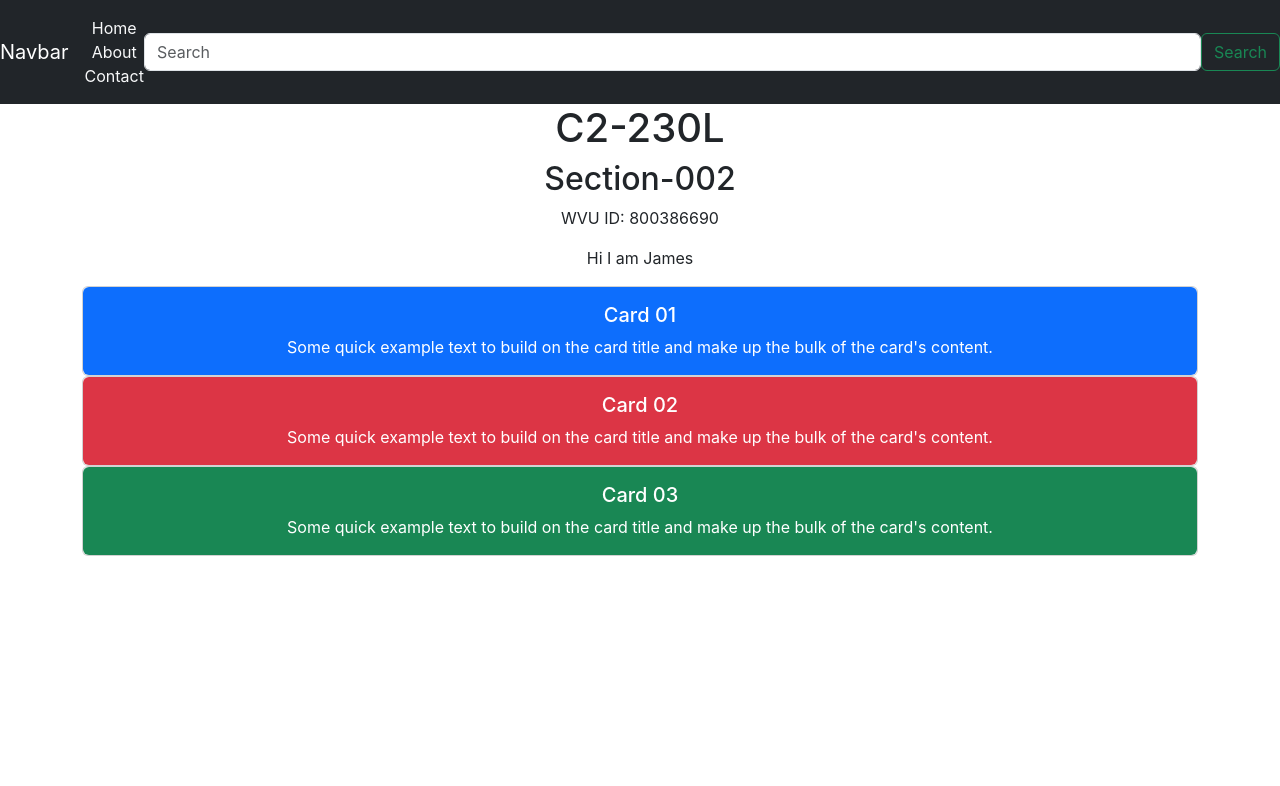
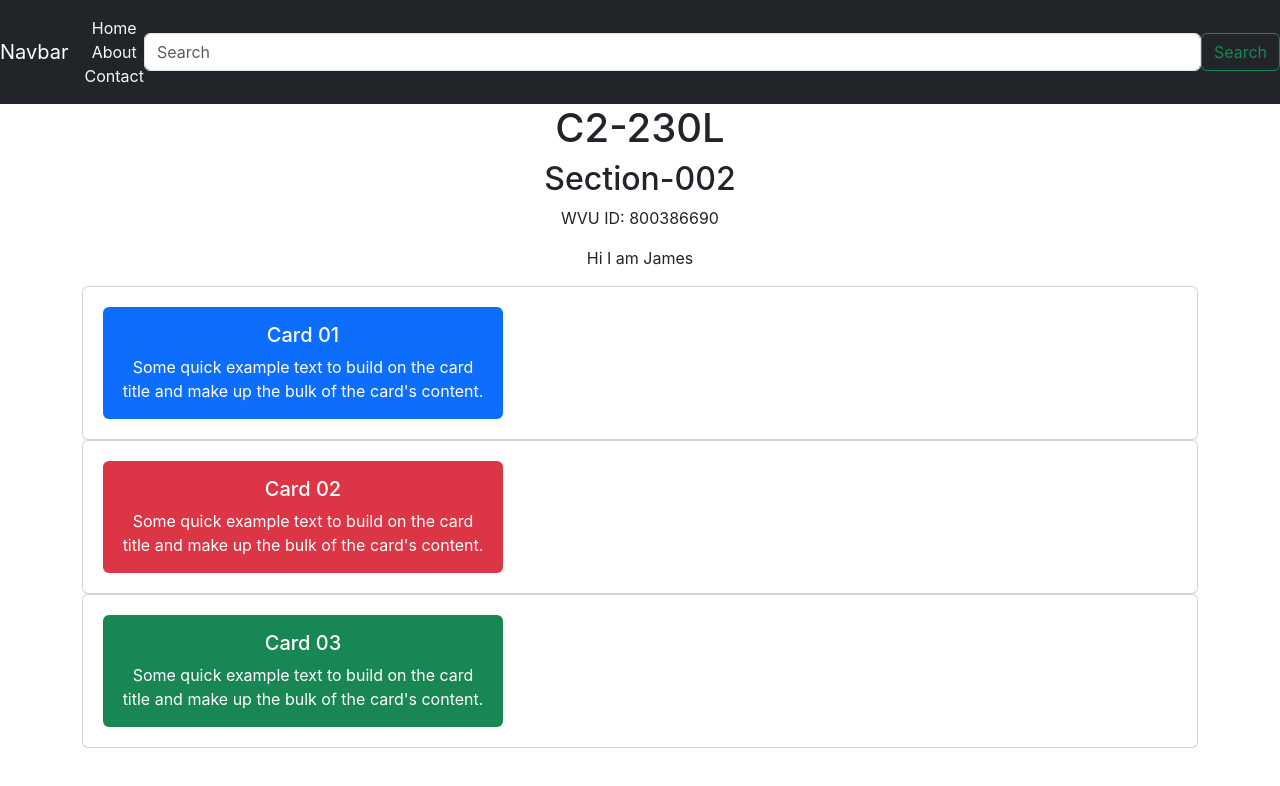
Before and after one commit to Jimbabwe10/Lab, a React (Create React App) app: page / in a window 1280 px wide. Shown: the top 786 px of the page. Built offline with nearby package versions, Linux system fonts and the light colour scheme; the HTML template or start-up script is replaced by a standard one.

Commit message:
Update Components

```diff
--- a/src/Card.js
+++ b/src/Card.js
@@ -4,9 +4,9 @@ import { Card } from 'react-bootstrap';
 const CustomCards = () => {
     return (
         <div class="container">
-        <div class="col">
+            <div class="col">
             <Card>
-                <div class="bg-primary text-white rounded col-sm">
+                    <div class="bg-primary text-white rounded col-sm" style={{ width: 400, display: 'inline-flex', margin: 20 }}>
                 <Card.Body>
                     <Card.Title>Card 01</Card.Title>
                     <Card.Text>
@@ -16,7 +16,7 @@ const CustomCards = () => {
                 </div>
             </Card>
             <Card>
-                <div class="bg-danger text-white rounded col-sm">
+                    <div class="bg-danger text-white rounded col-sm" style={{ width: 400, display: 'inline-flex', margin: 20 }}>
                 <Card.Body>
                     <Card.Title>Card 02</Card.Title>
                     <Card.Text>
@@ -26,7 +26,7 @@ const CustomCards = () => {
                 </div>
             </Card>
             <Card>
-                <div class="bg-success text-white rounded col-sm">
+                    <div class="bg-success text-white rounded col-sm" style={{ width: 400, display: 'inline-flex', margin: 20 }}>
                 <Card.Body>
                     <Card.Title>Card 03</Card.Title>
                     <Card.Text>
--- a/src/Navbar.js
+++ b/src/Navbar.js
@@ -12,8 +12,8 @@ const CustomNavbar = () => {
                 <Nav.Link href="#">Contact</Nav.Link>
                 </form>
             </Nav>
-                <input class="form-control mr-sm-1 w-20 ml-auto" ype="search" placeholder="Search" aria-label="Search"></input>
-                <button class="btn btn-outline-success my-2 my-sm-0 ml-auto" type="submit">Search</button>
+                <input class="form-control mr-sm-1" ype="search" placeholder="Search" aria-label="Search"></input>
+                <button class="btn btn-outline-success my-2 my-sm-0" type="submit">Search</button>
         </Navbar>
     );
 };
```
